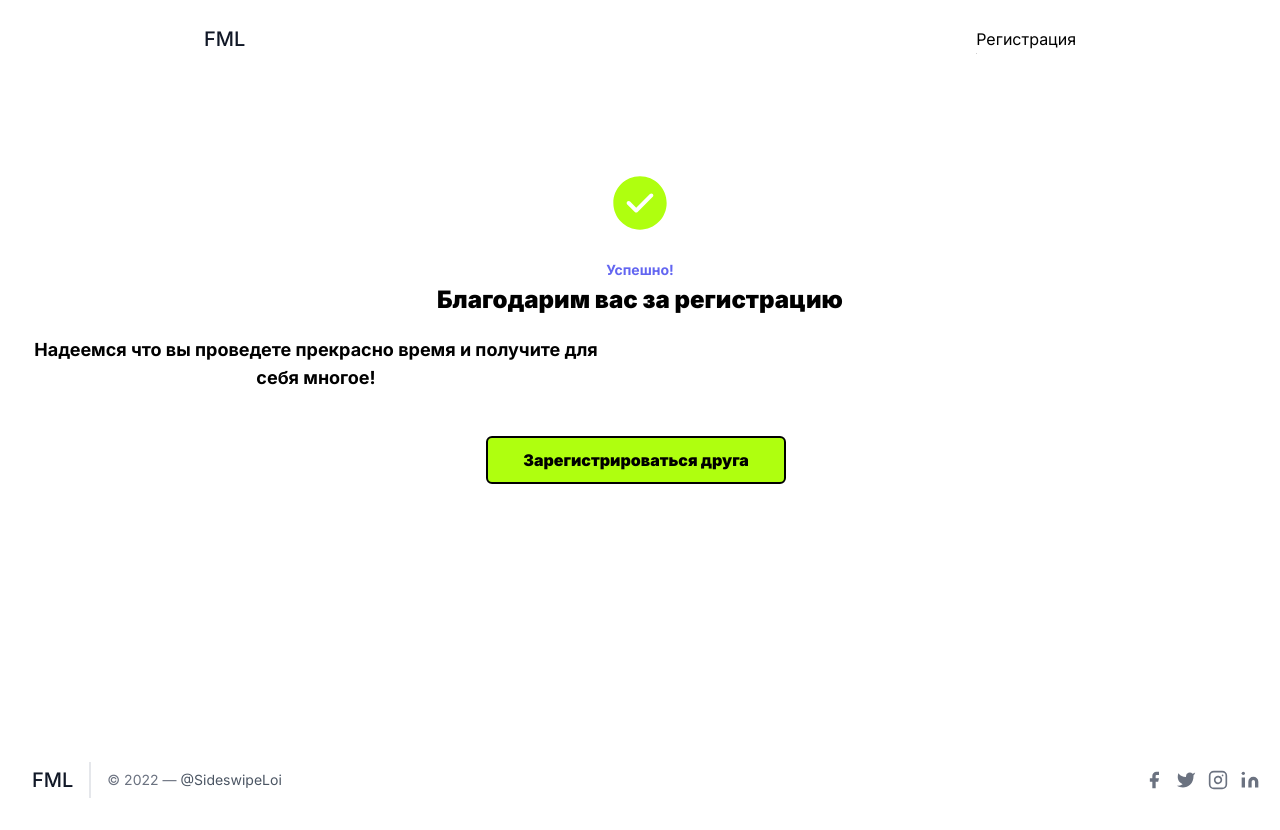
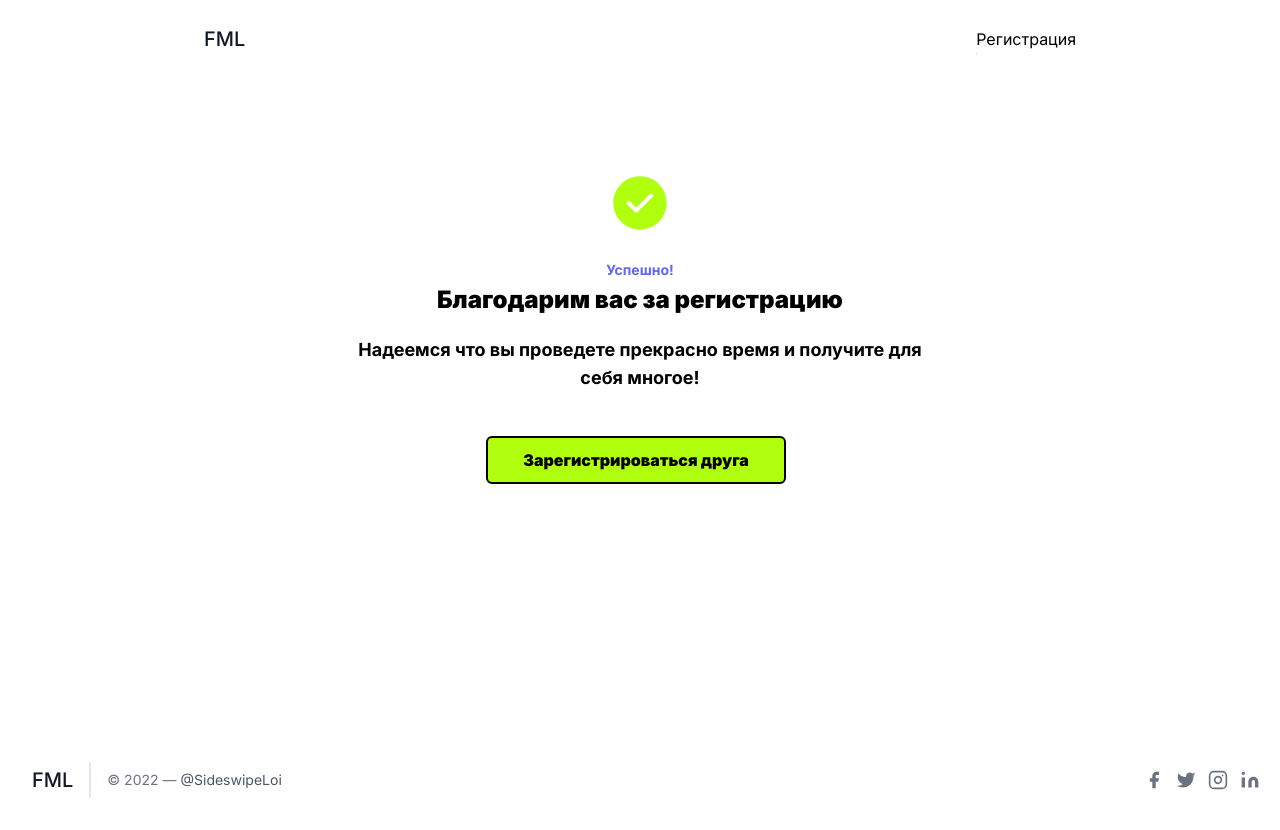
Before and after one commit to LashaLoi/fml, a Next.js app: page /info in a window 1280 px wide. Built offline with nearby package versions, Linux system fonts and the light colour scheme.

Commit message:
update-2

```diff
--- a/pages/info.tsx
+++ b/pages/info.tsx
@@ -73,7 +73,7 @@ export default function Info() {
               delay: 0.5,
               duration: 0.3,
             }}
-            className="text-lg font-bold mb-12 max-w-[600px] min-w-[300px]"
+            className="text-lg font-bold mb-12 max-w-[600px] min-w-[300px] mx-auto"
           >
             Надеемся что вы проведете прекрасно время и получите для себя
             многое!
```
